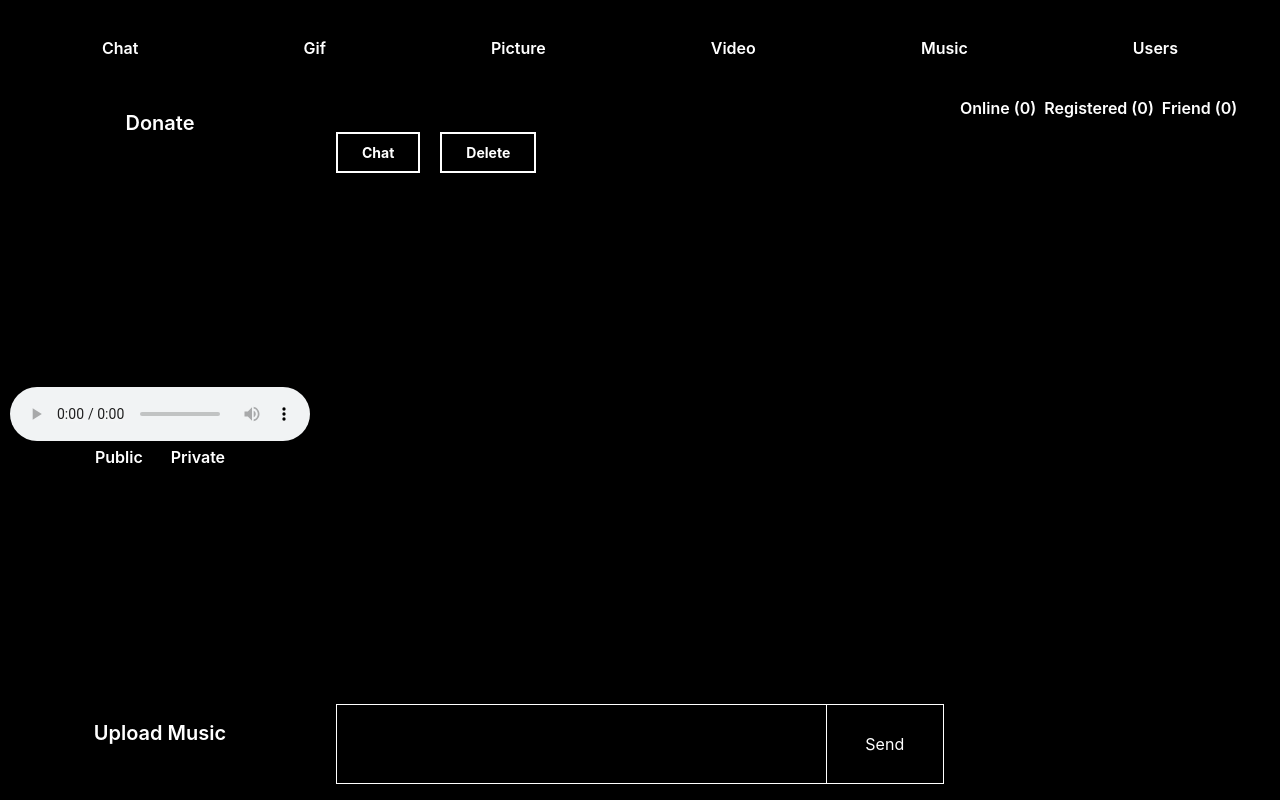
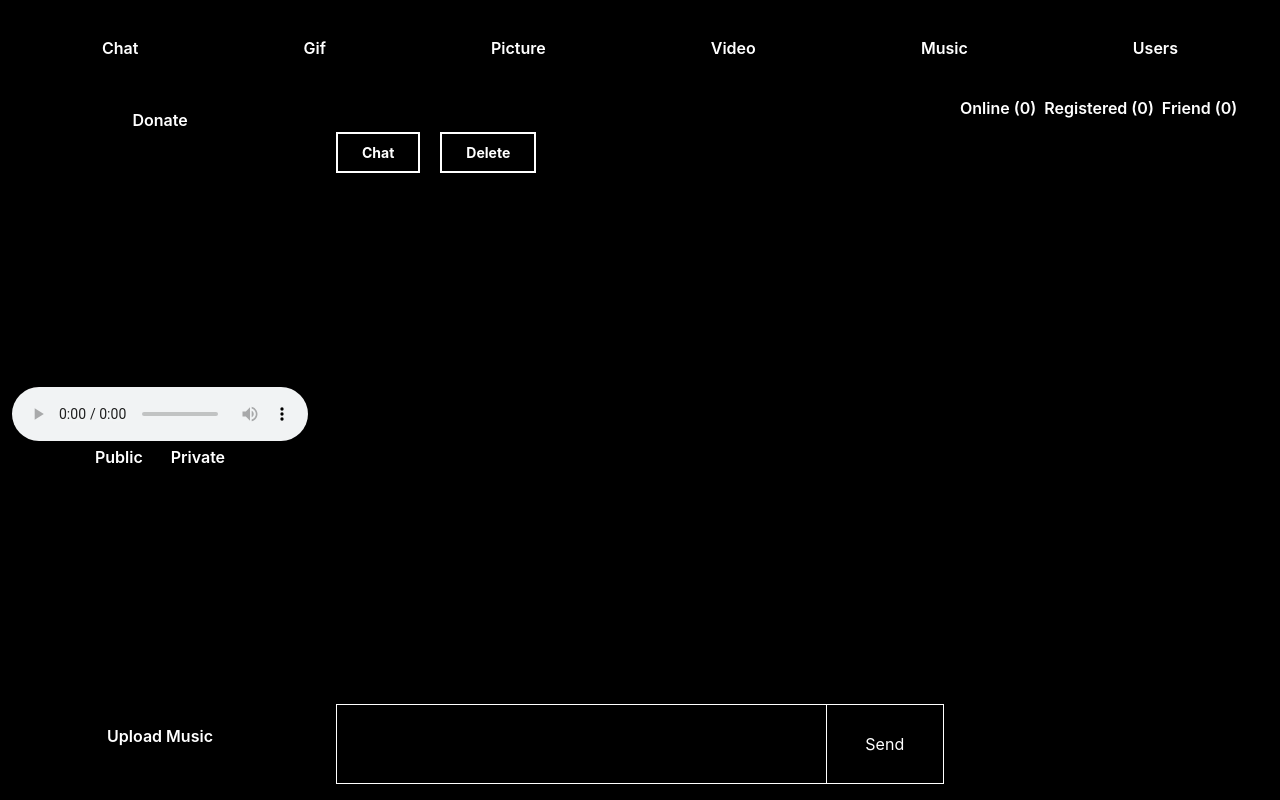
Before and after one commit to topsecretagent007/PureChain_Capital_DEMO, a React (Create React App) app: page / in a window 1280 px wide. Built offline with nearby package versions, Linux system fonts and the light colour scheme.

Commit message:
updata ui-4

```diff
--- a/src/components/donate.jsx
+++ b/src/components/donate.jsx
@@ -8,12 +8,12 @@ export default function Donate () {
 
   return (
     <div className='w-full h-full p-3 flex flex-col justify-center items-center'>
-      <div className='w-full justify-center items-center flex flex-row text-white font-semibold text-[20px]'>
+      <div className='w-full justify-center items-center flex flex-row text-white font-semibold text-[16px]'>
         Donate
       </div>
       <div className='w-full h-full justify-center items-center flex flex-row'>
-        <div className='w-full h-[calc(100%-140px)] flex flex-col gap-1 items-center justify-center'>
-          <audio src={currentMusic} controls className='' />
+        <div className='w-full h-[calc(100%-140px)] flex flex-col gap-1 items-center justify-center object-cover overflow-hidden'>
+          <audio src={currentMusic} controls className='w-full max-w-md' />
           <div className='w-full  justify-center gap-7 items-center flex flex-row text-white font-semibold text-[16px]'>
             <div
               onClick={() => console.log('Public')}
@@ -30,7 +30,7 @@ export default function Donate () {
           </div>
         </div>
       </div>
-      <div className='w-full justify-center items-center flex flex-row text-white font-semibold text-[20px] cursor-pointer mb-10'>
+      <div className='w-full justify-center items-center flex flex-row text-white font-semibold text-[16px] cursor-pointer mb-10'>
         Upload Music
       </div>
     </div>
```
